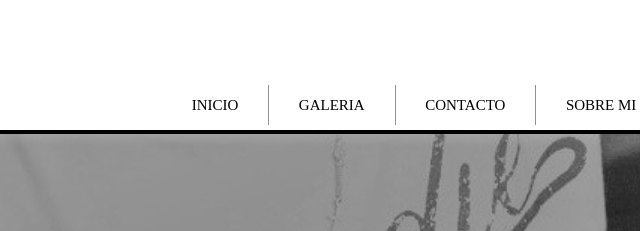
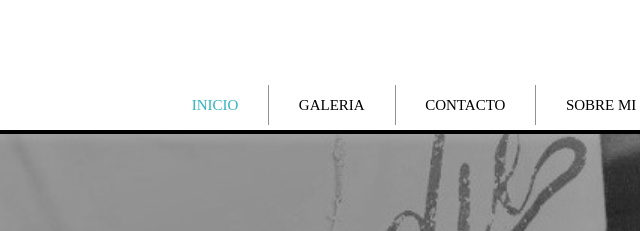
Before and after one commit to BautiRenaudo9-12/Sav, a plain HTML site: page index.html in a window 1280 px wide. Shown: the top 231 px of the page, 226-866 px from the left. Drawn offline with nearby package versions, Linux system fonts and the light colour scheme.

Commit message:
Add files via upload

```diff
--- a/css/style.css
+++ b/css/style.css
@@ -31,6 +31,9 @@
     height: 40px;
     margin-left: 25px;
     margin-right: 25px;
+}
+#header1 nav ul #inicio a{
+    color: rgb(48, 181, 190);
 }
 #header1 nav ul li a{
     display: block;
--- a/index.html
+++ b/index.html
@@ -20,7 +20,7 @@
     <header id="header1">
      <nav>
        <ul>
-           <li><a href="#">INICIO</a></li>
+           <li id="inicio"><a href="#">INICIO</a></li>
            <li class="separar"></li>
            <li><a href="https://savobrasdearte.github.io/Sav-Galeria/">GALERIA</a></li>
            <li class="separar"></li>
```
